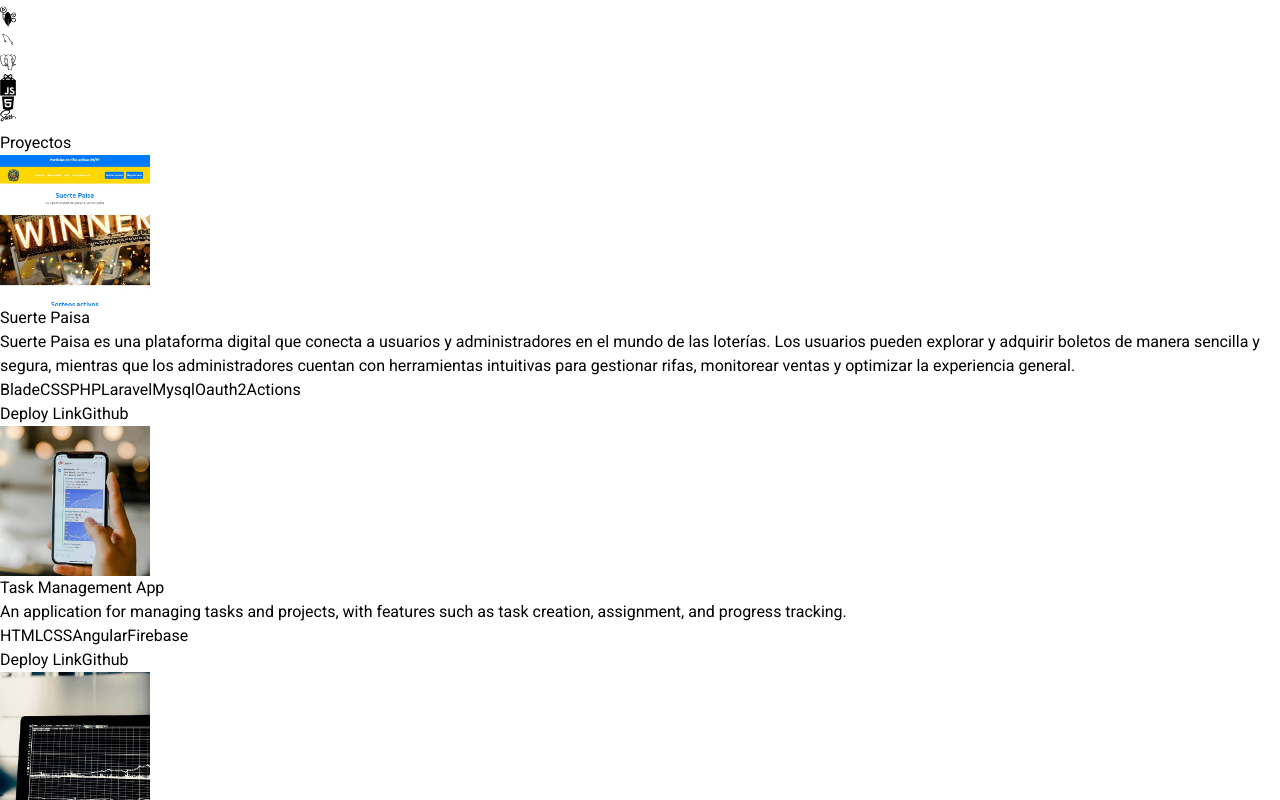
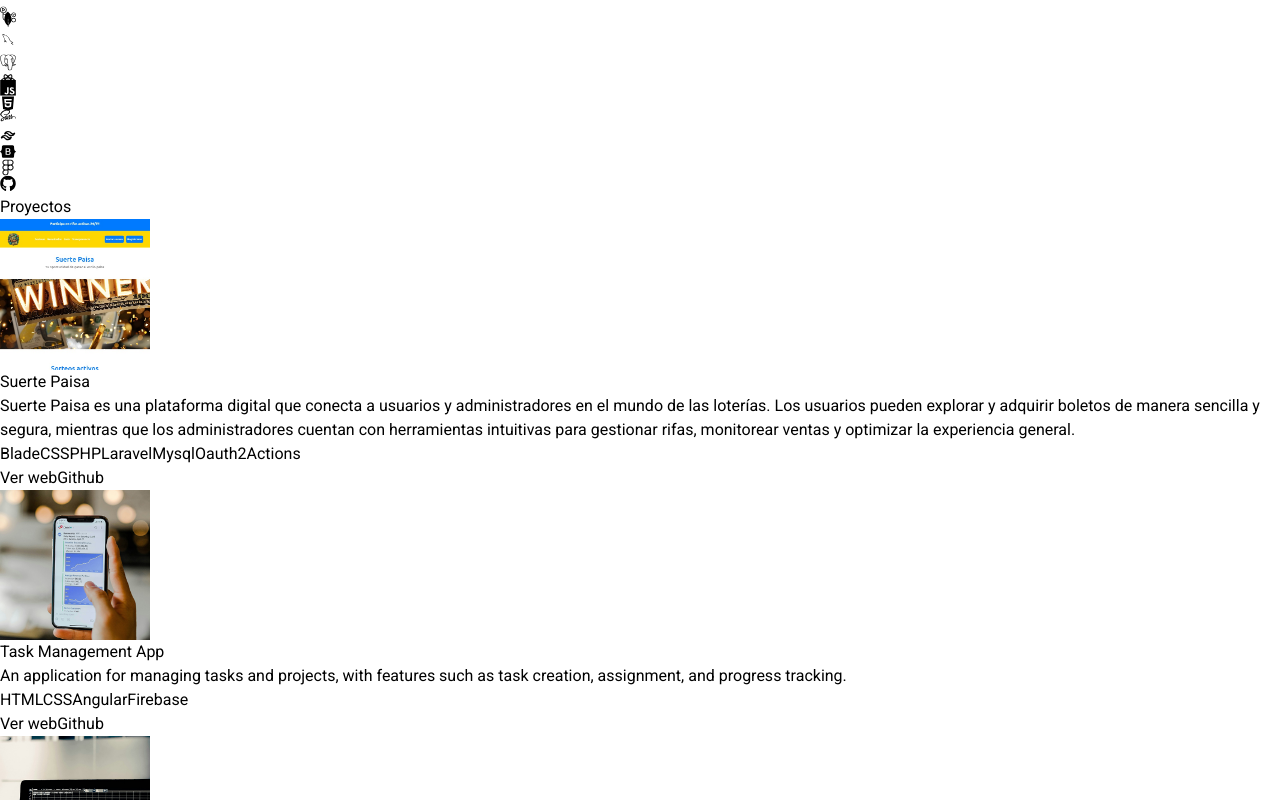
Before and after one commit to jarenas1/PORTFOLIO-REACT, a React (Vite) app: page / in a window 1280 px wide. Shown: the part 3460-4260 px from the top of the page. Built offline with nearby package versions, Linux system fonts and the light colour scheme.

Commit message:
add: links in header

```diff
--- a/src/components/Contact.jsx
+++ b/src/components/Contact.jsx
@@ -58,7 +58,7 @@ const Contact = () => {
         whileInView={{opacity:1, y:0}}
         initial={{opacity:0, y: -100}}
         transition={{duration: 0.5}}
-       className='my-16 text-center text-4xl mb-28 scroll-mt-28 xl:scroll-mt-40 lg:scroll-mt-40 md:scroll-mt-40'
+       className='my-16 text-center text-4xl mb-28 scroll-mt-28 xl:scroll-mt-40 lg:scroll-mt-36 md:scroll-mt-40'
        id="contact"> Contacto
        </motion.h2>
         <section className='border-b border-neutral-900 flex flex-col lg:flex-row justify-center items-center mb-28 pb-24' >
--- a/src/components/Navbar.jsx
+++ b/src/components/Navbar.jsx
@@ -63,16 +63,16 @@ const Navbar = () => {
           </button>
 
           <div className="m-8 hidden lg:flex items-center justify-center gap-4 text-2xl">
-          <a href="#" className="hover:text-purple-500 transition-colors duration-200">
+          <a href="https://www.linkedin.com/in/juan-jos%C3%A9-arenas-gaviria-144b79249/" className="hover:text-purple-500 transition-colors duration-200">
               <FaLinkedin />
             </a>
-            <a href="#" className="hover:text-purple-500 transition-colors duration-200">
+            <a href="https://github.com/jarenas1" className="hover:text-purple-500 transition-colors duration-200">
               <FaGithub />
             </a>
-            <a href="#" className="hover:text-purple-500 transition-colors duration-200">
+            <a href="https://www.instagram.com/juan______a07/?hl=es" className="hover:text-purple-500 transition-colors duration-200">
               <FaInstagram />
             </a>
-            <a href="#" className="hover:text-purple-500 transition-colors duration-200">
+            <a href="https://api.whatsapp.com/send?phone=573022260938&text=Hola%20Jarenas1%2C" className="hover:text-purple-500 transition-colors duration-200">
               <FaWhatsapp />
             </a>
           </div>
@@ -115,16 +115,16 @@ const Navbar = () => {
 
           {/* MOBILE ICONS */}
           <div className="flex items-center justify-center gap-4 text-2xl mt-6 text-white pb-4">
-            <a href="#" className="hover:text-purple-500 transition-colors duration-200">
+            <a href="https://www.linkedin.com/in/juan-jos%C3%A9-arenas-gaviria-144b79249/" className="hover:text-purple-500 transition-colors duration-200">
               <FaLinkedin />
             </a>
-            <a href="#" className="hover:text-purple-500 transition-colors duration-200">
+            <a href="https://github.com/jarenas1" className="hover:text-purple-500 transition-colors duration-200">
               <FaGithub />
             </a>
-            <a href="#" className="hover:text-purple-500 transition-colors duration-200">
+            <a href="https://www.instagram.com/juan______a07/?hl=es" className="hover:text-purple-500 transition-colors duration-200">
               <FaInstagram />
             </a>
-            <a href="#" className="hover:text-purple-500 transition-colors duration-200">
+            <a href="https://api.whatsapp.com/send?phone=573022260938&text=Hola%20Jarenas1%2C" className="hover:text-purple-500 transition-colors duration-200">
               <FaWhatsapp />
             </a>
           </div>
--- a/src/components/Projects.jsx
+++ b/src/components/Projects.jsx
@@ -4,7 +4,7 @@ import { motion } from "framer-motion"
 
 const Projects = () => {
   return (
-    <div className='border-b border-neutral-900 pb-24 scroll-mt-44' id='projects'>
+    <div className='border-b border-neutral-900 pb-24 scroll-mt-4 xl:scroll-mt-64 md:scroll-mt-44' id='projects'>
       <motion.h2
       whileInView={{opacity:1, y:0}}
       initial={{opacity:0, y: -100}}
@@ -32,12 +32,14 @@ const Projects = () => {
                             className='w-full max-w-xl lg:w-3/4'>
                                 <h6 className='mb-2 font-semibold'>{project.title}</h6>
                                 <p className='mb-4 text-neutral-400'>{project.description}</p>
+                                <div className='flex flex-row flex-wrap'>
                                 {project.technologies.map((tech, index) => (
-                                    <span key={index} className='mr-2 rounded bg-neutral-900 px-2 py-1 text-sm  text-purple-900 font-semibold'>{tech}</span>
+                                        <span key={index} className=' mt-3 mr-2 rounded bg-neutral-900 px-2 py-1 text-sm  text-purple-900 font-semibold'>{tech}</span>
                                 ))}
+                                </div>
                                 <div className='flex flex-row gap-5 my-5'>
                                     {project.deploy && <a className='mr-2 px-2 py-1 rounded bg-neutral-900 text-purple-900 font-semibold hover:bg-purple-900 hover:text-neutral-900 transition-all duration-300'
-                                    href={project.deploy} target="_blank">Deploy Link</a>}
+                                    href={project.deploy} target="_blank">Ver web</a>}
                                     <a className='mr-2 px-2 py-1 rounded bg-neutral-900 text-purple-900 font-semibold hover:bg-purple-900 hover:text-neutral-900 transition-all duration-300'
                                     href={project.repo} target="_blank" >Github</a>
                                 </div>
--- a/src/components/Technologies.jsx
+++ b/src/components/Technologies.jsx
@@ -11,7 +11,10 @@ import { SiMongodb } from 'react-icons/si'
 import { FaHtml5 } from 'react-icons/fa6'
 import { SiGithubactions } from 'react-icons/si'
 import {DiDocker } from 'react-icons/di'
-
+import { RiTailwindCssLine } from "react-icons/ri";
+import { FaBootstrap } from "react-icons/fa";
+import { FaFigma } from "react-icons/fa";
+import { FaGithub } from "react-icons/fa6";
 import { motion } from "framer-motion"
 
 const iconVariants = (duration) => ({
@@ -29,7 +32,7 @@ const iconVariants = (duration) => ({
 
 const Technologies = () => {
   return (
-    <div className='border-b border-neutral-800 pb-24 lg:scroll-mt-40 scroll-mt-32 xl:scroll-mt-8 md:scroll-mt-48' id='technologies'>
+    <div className='border-b border-neutral-800 pb-24 lg:scroll-mt-40 scroll-mt-32 xl:scroll-mt-44 md:scroll-mt-96' id='technologies'>
         <motion.h2
         whileInView={{opacity: 1, y: 0}}
         initial={{opacity:0, y:-100}}
@@ -124,6 +127,34 @@ const Technologies = () => {
             className='rounded-2xl border-4 border-neutral-800 p-4'>
                 <DiSass className='text-6xl text-pink-400 hover:scale-110 transition-all ease-in-out'/>
             </motion.div>
+            <motion.div
+            variants={iconVariants(2.5)}
+            initial="initial"
+            animate="animate"
+            className='rounded-2xl border-4 border-neutral-800 p-4'>
+                <RiTailwindCssLine className='text-6xl text-blue-500 hover:scale-110 transition-all ease-in-out'/>
+            </motion.div>
+            <motion.div
+            variants={iconVariants(2.5)}
+            initial="initial"
+            animate="animate"
+            className='rounded-2xl border-4 border-neutral-800 p-4'>
+                <FaBootstrap className='text-6xl text-purple-600 hover:scale-110 transition-all ease-in-out'/>
+            </motion.div>
+            <motion.div
+            variants={iconVariants(2.5)}
+            initial="initial"
+            animate="animate"
+            className='rounded-2xl border-4 border-neutral-800 p-4'>
+                <FaFigma className='text-6xl text-pink-500 hover:scale-110 transition-all ease-in-out'/>
+            </motion.div>
+            <motion.div
+            variants={iconVariants(2.5)}
+            initial="initial"
+            animate="animate"
+            className='rounded-2xl border-4 border-neutral-800 p-4'>
+                <FaGithub className='text-6xl text-black hover:scale-110 transition-all ease-in-out'/>
+            </motion.div>
         </motion.div>
     </div>
   )
```
